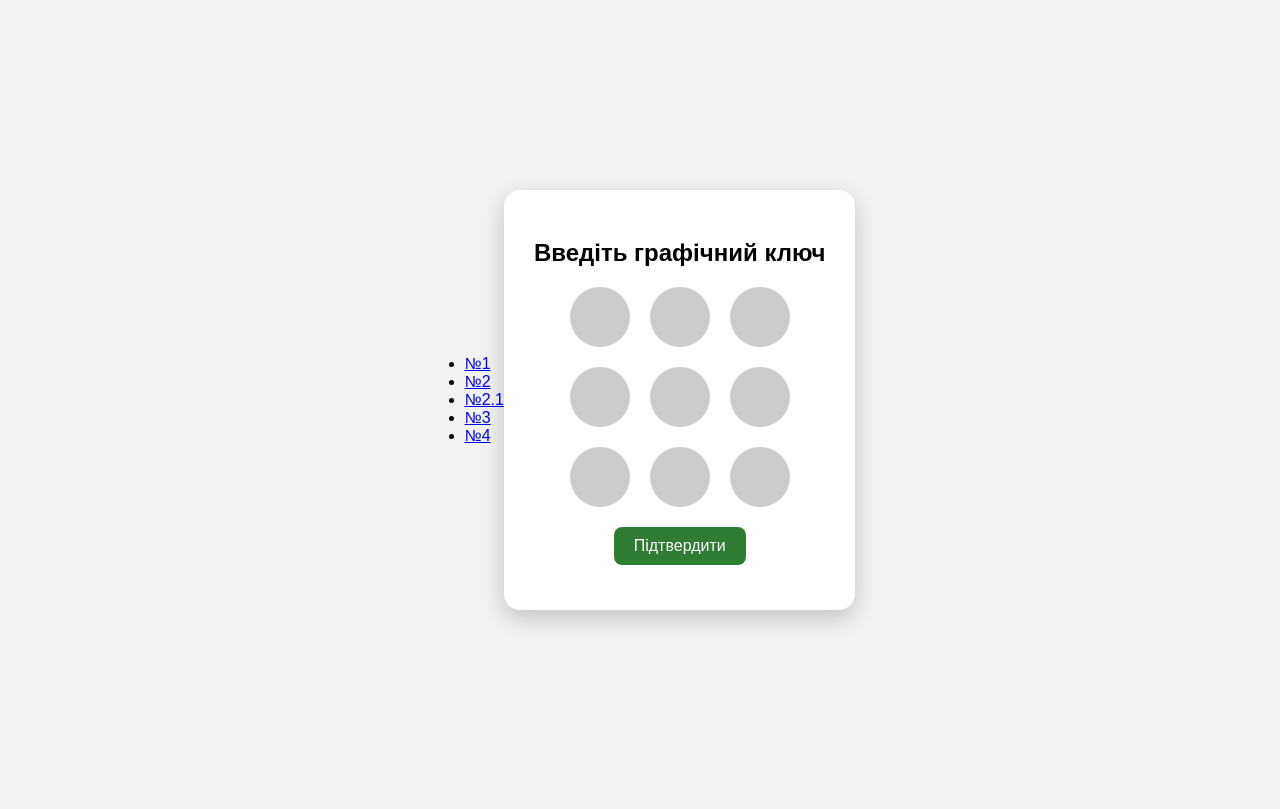
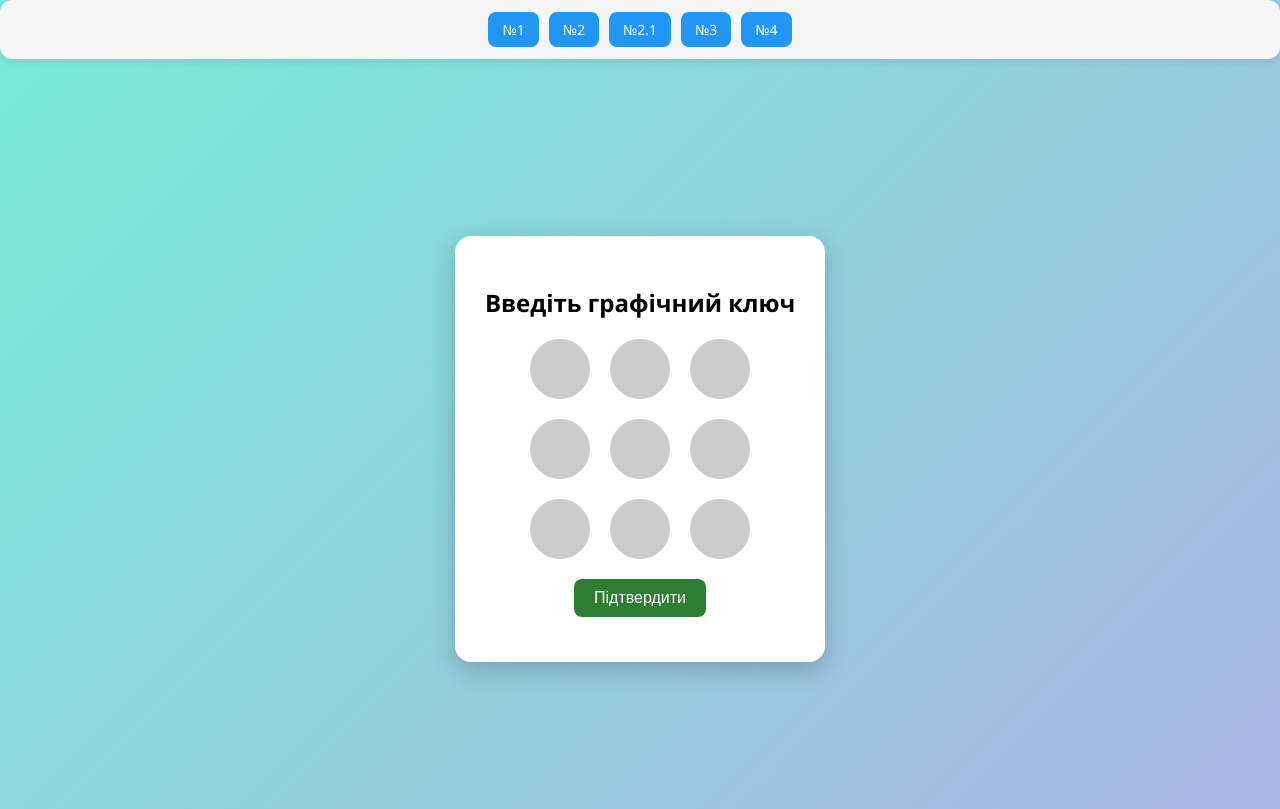
Before and after one commit to VadymHoncharov/Lr3_2.1, a plain HTML site: page index.html in a window 1280 px wide. Drawn offline with Linux system fonts and the light colour scheme.

Commit message:
Update style.css

```diff
--- a/style.css
+++ b/style.css
@@ -1,12 +1,19 @@
 body {
-    font-family: Arial, sans-serif;
-    background: #f2f2f2;
-    height: 100vh;
+    margin: 0;
+    padding: 0;
+    font-family: 'Segoe UI', sans-serif;
+    background: linear-gradient(135deg, #74ebd5, #ACB6E5);
+    min-height: 100vh;
+}
+
+/* Центруємо лише контент */
+.content {
     display: flex;
     justify-content: center;
     align-items: center;
-    margin: 0;
+    min-height: calc(100vh - 80px); /* Мінус висота меню, щоб не виходило за екран */
 }
+
 
 .lock-container {
     background: white;
@@ -56,3 +63,35 @@ button:hover {
     font-size: 14px;
     color: red;
 }
+.project-nav {
+  background: #f5f5f5;
+  padding: 12px 20px;
+  border-radius: 12px;
+  box-shadow: 0 2px 6px rgba(0,0,0,0.1);
+  margin-bottom: 30px;
+}
+
+.project-nav ul {
+  list-style: none;
+  padding: 0;
+  margin: 0;
+  display: flex;
+  flex-wrap: wrap;
+  gap: 10px;
+  justify-content: center;
+}
+
+.project-nav a {
+  display: block;
+  background: #2196f3;
+  color: #fff;
+  text-decoration: none;
+  padding: 8px 14px;
+  border-radius: 8px;
+  transition: background 0.3s ease;
+  font-size: 14px;
+}
+
+.project-nav a:hover {
+  background: #1976d2;
+}
```
